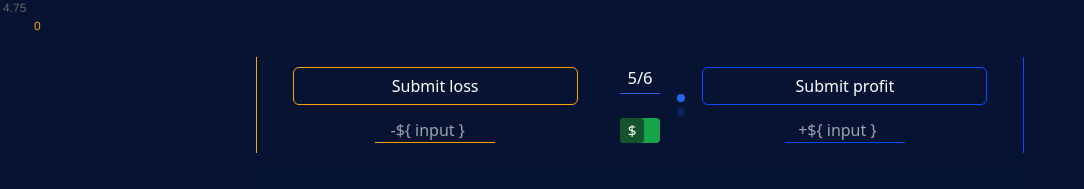
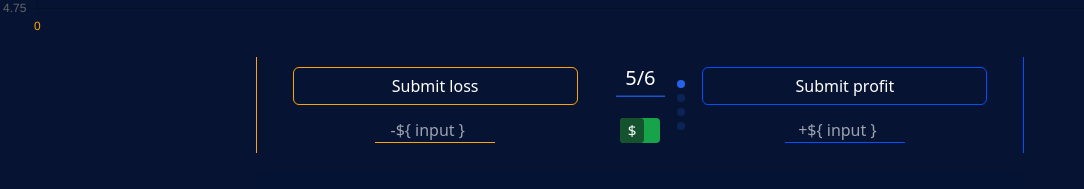
Before and after one commit to AlanTyping/trading-app, a React (Create React App) app: page / in a window 1280 px wide. Both pictures are taken after typing "5" into the empty fields and a click on the button "Submit". Shown: the part 603-792 px from the top of the page, without its empty margins (0-1084 px from the left). Built offline with nearby package versions, Linux system fonts and the light colour scheme.

Commit message:
new changes

```diff
--- a/src/routes/chart/components/forms/components/carousel/Carousel.tsx
+++ b/src/routes/chart/components/forms/components/carousel/Carousel.tsx
@@ -23,11 +23,27 @@ export default function Carousel() {
         slidesPerView={2}
         spaceBetween={30}
         mousewheel={true}
+        loop={true}
         pagination={{
           clickable: true,
         }}
         modules={[Mousewheel, Pagination]}
         className="mySwiper"
+        onInit={(swiper) => {
+          // Escalar el elemento central al tamaño deseado
+          const middleSlide = swiper.slides[swiper.activeIndex];
+          middleSlide.style.transform = 'scale(1.2)'; // Ajusta el valor según tus necesidades
+        }}
+        onSlideChange={(swiper) => {
+          // Restaurar el tamaño de los demás elementos
+          swiper.slides.forEach((slide) => {
+            slide.style.transform = 'scale(1)';
+          });
+
+          // Escalar el nuevo elemento central al tamaño deseado
+          const middleSlide = swiper.slides[swiper.activeIndex];
+          middleSlide.style.transform = 'scale(1.2)'; // Ajusta el valor según tus necesidades
+        }}
       >
         <SwiperSlide>
           <DateDisplay
@@ -41,6 +57,9 @@ export default function Carousel() {
         <SwiperSlide>
           <ChartFunctionsButton />
         </SwiperSlide>
+        <SwiperSlide>
+
+        </SwiperSlide>
       </Swiper>
     </>
   );
```
